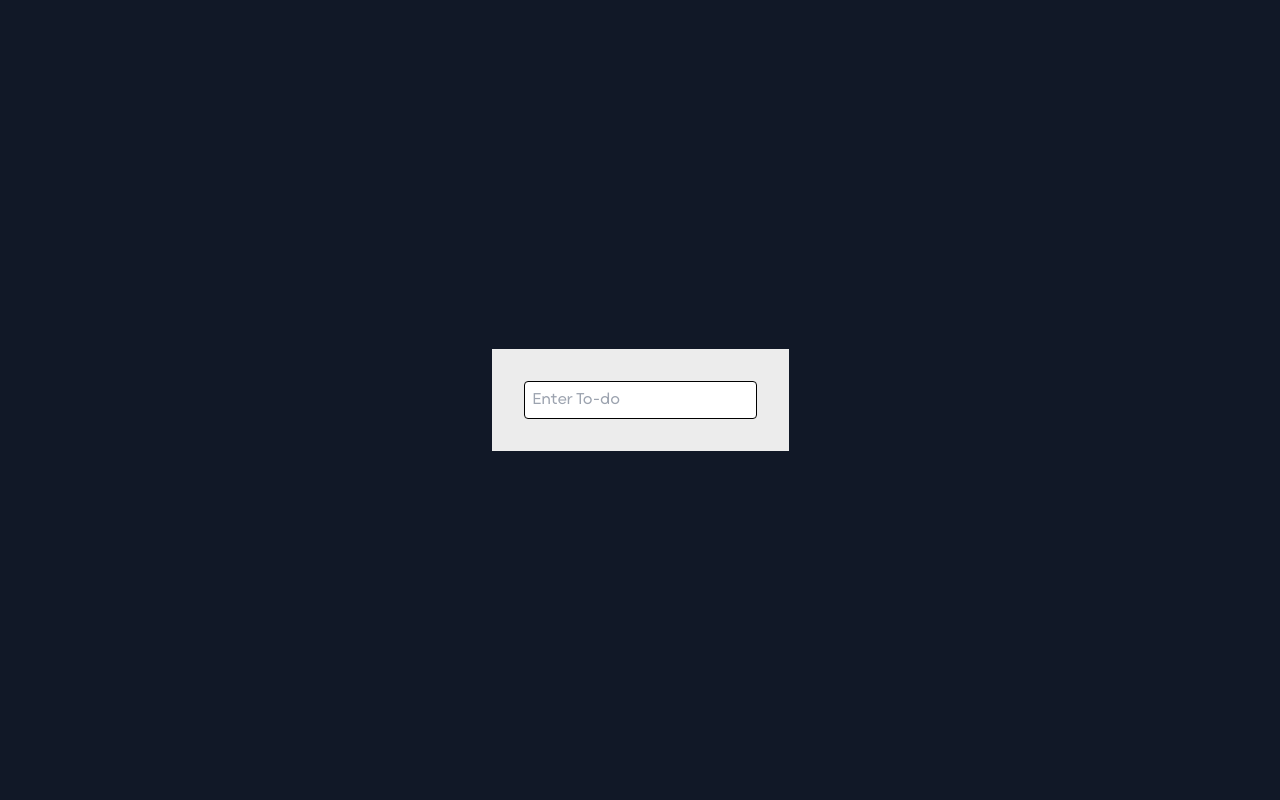
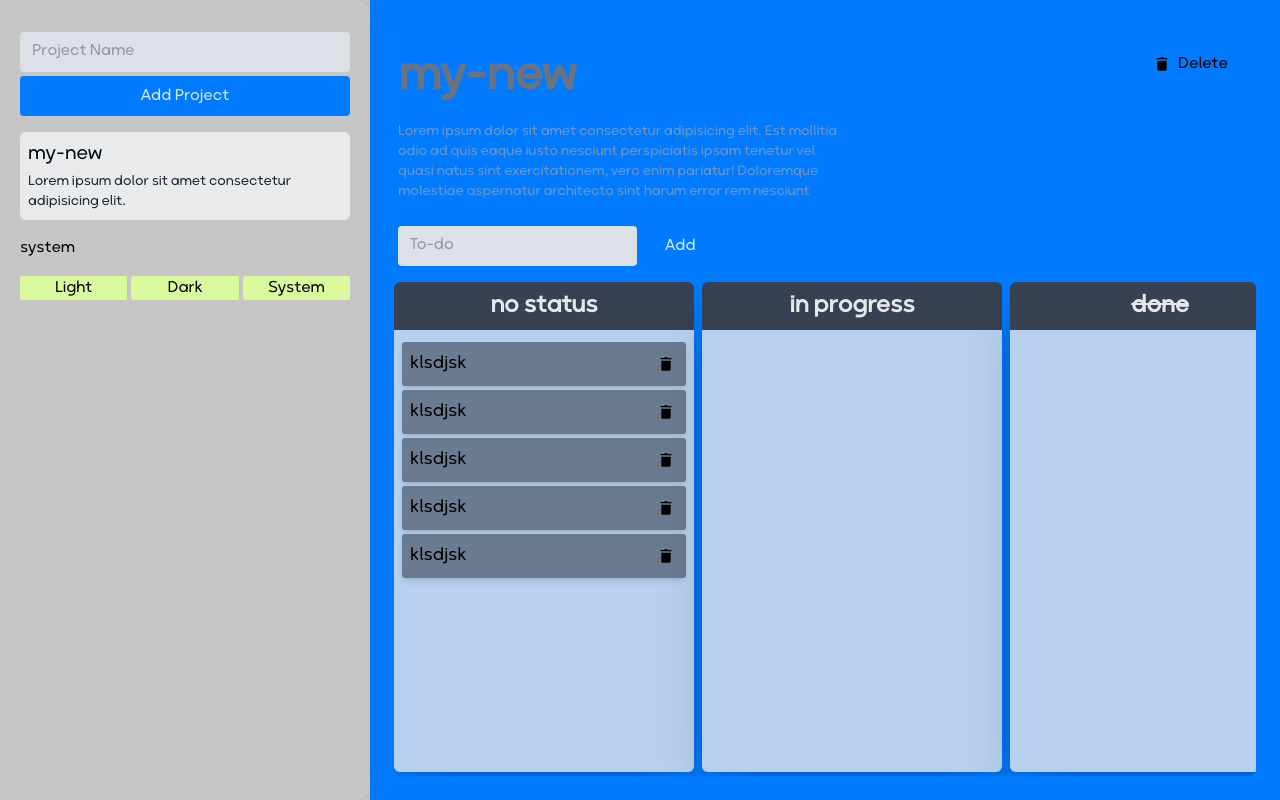
Before and after one commit to aligheisar/project-manager, a React (Create React App) app: page / in a window 1280 px wide. Built offline with nearby package versions, Linux system fonts and the light colour scheme.

Commit message:
fixing reusable component and start using them

```diff
--- a/src/App.jsx
+++ b/src/App.jsx
@@ -1,17 +1,11 @@
 import Sidebar from "./Components/Sidebar";
 import Project from "./Components/Project";
-import Button from "./Components/ui/Button.tsx";
-import Input from "./Components/ui/Input.tsx";
 
 let App = () => {
   return (
-    <main className="flex h-dvh items-center bg-gray-900">
-      <div className="bg-background-color mx-auto p-8">
-        {/* <Button varient="tonal">asdfj</Button> */}
-        <Input placeholder="Enter To-do" varient="" />
-      </div>
-      {/* <Sidebar /> */}
-      {/* <Project /> */}
+    <main className="bg-surface flex h-dvh items-center">
+      <Sidebar />
+      <Project />
     </main>
   );
 };
--- a/src/Components/Sidebar.jsx
+++ b/src/Components/Sidebar.jsx
@@ -90,7 +90,7 @@ let Sidebar = () => {
         ></div>
       )}
       <aside
-        className={`sidebar box-shadow z-50 flex h-full w-[370px] shrink-0 flex-col gap-4 rounded-e-2xl bg-gray-600/80 px-5 py-8 text-black backdrop-blur-lg backdrop-filter transition-all duration-300 max-lg:absolute max-sm:w-[350px] max-sm:px-3 max-vsm:w-full max-vsm:rounded-none max-vsm:pt-11 ${
+        className={`sidebar box-shadow z-50 flex h-full w-[370px] shrink-0 flex-col gap-4 rounded-e-2xl bg-surface px-5 py-8 text-black backdrop-blur-lg backdrop-filter transition-all duration-300 max-lg:absolute max-sm:w-[350px] max-sm:px-3 max-vsm:w-full max-vsm:rounded-none max-vsm:pt-11 ${
           sidebarOpen
             ? "left-0"
             : "-left-[370px] max-sm:-left-[350px] max-vsm:-left-full"
@@ -98,7 +98,7 @@ let Sidebar = () => {
       >
         <span
           onClick={toggleSidebar}
-          className={`absolute left-full cursor-pointer rounded-e-full bg-gray-600/80 px-2 py-2 pr-[14px] text-lg text-gray-300 backdrop-blur-lg backdrop-filter transition-color-postions duration-200 max-vsm:left-auto max-vsm:right-3 max-vsm:top-2 max-vsm:flex max-vsm:h-7 max-vsm:w-7 max-vsm:items-center max-vsm:justify-center max-vsm:rounded-[4px] max-vsm:bg-gray-100/0 max-vsm:p-0 max-vsm:backdrop-filter-none max-vsm:hover:bg-gray-100/20 lg:hidden ${
+          className={`absolute left-full cursor-pointer rounded-e-full bg-surface px-2 py-2 pr-[14px] text-lg text-gray-300 backdrop-blur-lg backdrop-filter transition-color-postions duration-200 max-vsm:left-auto max-vsm:right-3 max-vsm:top-2 max-vsm:flex max-vsm:h-7 max-vsm:w-7 max-vsm:items-center max-vsm:justify-center max-vsm:rounded-[4px] max-vsm:bg-gray-100/0 max-vsm:p-0 max-vsm:backdrop-filter-none max-vsm:hover:bg-gray-100/20 lg:hidden ${
             !sidebarOpen
               ? "max-vsm:-right-10 max-vsm:bg-gray-100/60 max-vsm:font-bold max-vsm:text-gray-800 max-vsm:hover:bg-gray-100/80"
               : ""
--- a/src/Components/ui/Input.tsx
+++ b/src/Components/ui/Input.tsx
@@ -1,27 +1,30 @@
 import React, { forwardRef } from "react";
 import clsx from "clsx";
 
-type ButtonVarient = "filled" | "outlined" | "tonal";
+type InputVarient = "filled" | "outlined";
 
 interface InputProps extends React.InputHTMLAttributes<HTMLInputElement> {
-  varient?: ButtonVarient;
+  varient?: InputVarient;
   className?: string;
 }
 
 let Input = forwardRef<HTMLInputElement, InputProps>(
-  ({ varient = "filled", className, ...props }, ref) => {
+  ({ varient, className, ...props }, ref) => {
     let baseClasses =
-      "px-2 py-[6px] outline-none placeholder:transition-colors";
-    let varientClasses: Record<ButtonVarient, string> = {
-      filled: "",
-      outlined: "",
-      tonal: "",
+      "border-0 px-3 h-10 text-text-color outline-none placeholder:font-light placeholder:opacity-50 transition-border duration-200";
+
+    let varientClasses: Record<InputVarient, string> = {
+      filled:
+        "border-transparent bg-secondary placeholder:text-on-secondary border-b-2 focus-within:border-primary",
+      outlined:
+        "border-[1px] border-border placeholder:text-text-color bg-transparent focus-within:border-primary",
     };
 
-    let dd =
-      "border-2 border-gray-400 bg-gray-100 shadow-md shadow-black/10 focus-within:border-gray-600 focus-within:placeholder:text-gray-700 max-vsm:text-sm";
-
-    let classes = clsx(baseClasses, varientClasses[varient], className);
+    let classes = clsx(
+      baseClasses,
+      varientClasses[varient || "filled"],
+      className,
+    );
     return <input ref={ref} className={classes} {...props} />;
   },
 );
--- a/tailwind.config.js
+++ b/tailwind.config.js
@@ -30,7 +30,8 @@ module.exports = {
         "color-postions":
           "background, background-color, color, translate, top, bottom, left, right",
         "color-filter": "filter, backdrop-filter, background-color, color",
-        "colors-shadow": "color, background-color, border-color, text-decoration-color, fill, stroke, box-shadow"
+        "colors-shadow": "color, background-color, border-color, text-decoration-color, fill, stroke, box-shadow",
+        "border": "border-color"
       },
     },
   },
```
